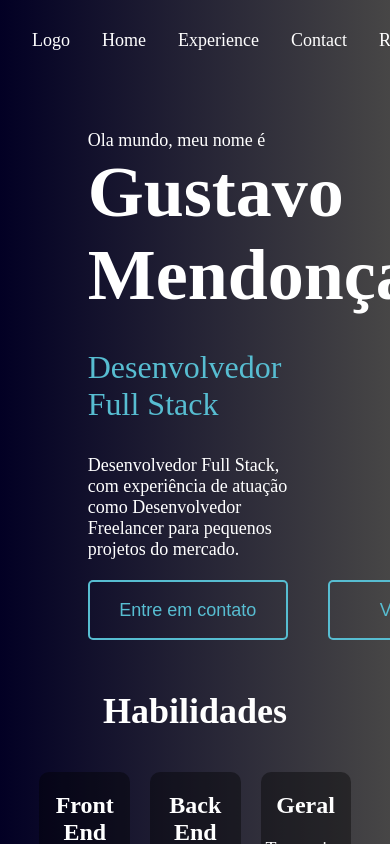
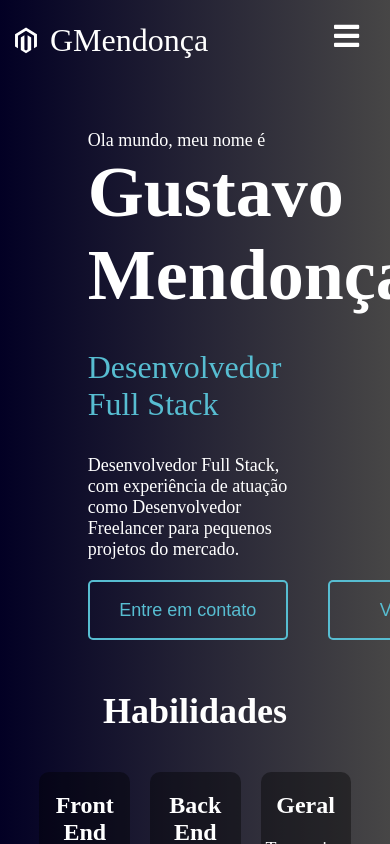
Before and after one commit to GustavoMen/Next-Portfolio, a Next.js app: page / in a window 390 px wide. Shown: the top 844 px of the page. Built offline with nearby package versions, Linux system fonts and the light colour scheme.

Commit message:
Responsive Navbar

```diff
--- a/components/Navbar/Navbar.elements.js
+++ b/components/Navbar/Navbar.elements.js
@@ -1,4 +1,5 @@
 import styled from "styled-components";
+import { DiMagento } from "react-icons/di";
 
 export const Nav = styled.nav`
   align-items: center;
@@ -7,10 +8,62 @@ export const Nav = styled.nav`
   display: flex;
   flex-direction: row;
   justify-content: space-around;
+  @media screen and (max-width: 960px) {
+    justify-content: space-between;
+  }
 `;
 
-export const Logo = styled.h1`
-  color: red;
+export const NavLogo = styled.div`
+  color: #fff;
+  justify-self: flex-start;
+  cursor: pointer;
+  text-decoration: none;
+  font-size: 2rem;
+  display: flex;
+  align-items: center;
+  margin-left: 10px;
+`;
+
+export const NavIcon = styled(DiMagento)`
+  margin-right: 0.5rem;
+`;
+
+export const MobileIcon = styled.div`
+  display: none;
+  @media screen and (max-width: 960px) {
+    display: block;
+    position: absolute;
+    top: 0;
+    right: 0;
+    transform: translate(-100%, 60%);
+    font-size: 1.8rem;
+    cursor: pointer;
+  }
+`;
+
+export const NavMenu = styled.ul`
+  display: flex;
+  align-items: center;
+  list-style: none;
+  text-align: center;
+  @media screen and (max-width: 960px) {
+    display: flex;
+    flex-direction: column;
+    width: 100%;
+    height: 90vh;
+    position: absolute;
+    top: 80px;
+    left: ${({ click }) => (click ? 0 : "-100%")};
+    opacity: 1;
+    transition: all 0.5s ease;
+    background: rgb(2, 0, 36);
+    background: linear-gradient(
+      90deg,
+      rgba(2, 0, 36, 1) 0%,
+      rgba(71, 70, 70, 1) 100%,
+      rgba(0, 212, 255, 1) 100%
+    );
+  }
 `;
 
 export const NavItem = styled.span`
@@ -23,8 +76,10 @@ export const NavItem = styled.span`
   &:hover {
     color: #57bdd1;
   }
+
+  @media screen and (max-width: 960px) {
+    margin-left: 0;
+    font-size: 22px;
+    text-align: center;
+  }
 `;
-
-export const ItemName = styled.a`
-  text-decoration: none;
-`;
--- a/components/Navbar/Navbar.js
+++ b/components/Navbar/Navbar.js
@@ -1,16 +1,53 @@
 import Link from "next/link";
-import { Nav, NavItem } from "./Navbar.elements";
+import {
+  Nav,
+  NavItem,
+  MobileIcon,
+  NavMenu,
+  NavIcon,
+  NavLogo,
+} from "./Navbar.elements";
+import { useState, useEffect } from "react";
+import { FaBars, FaTimes } from "react-icons/fa";
+import { IconContext } from "react-icons/lib";
 
 const Navbar = () => {
+  const [click, setClick] = useState(false);
+  const [button, setButton] = useState(true);
+
+  const handleClick = () => setClick(!click);
+  const closeMobileMenu = () => setClick(false);
+  const showButton = () => {
+    if (window.innerWidth <= 960) {
+      setButton(false);
+    } else {
+      setButton(true);
+    }
+  };
+
+  useEffect(() => {
+    showButton();
+  }, []);
+
+  useEffect(() => {
+    // Client-side-only code
+    window.addEventListener("resize", showButton);
+  });
+
   return (
     <>
+      <IconContext.Provider value={{ color: "#fff" }}>
         <Nav>
-        <div>
-          <Link href="/">
-            <NavItem>Logo</NavItem>
+          <NavLogo>
+            <Link href="/" onClick={closeMobileMenu}>
+              <NavIcon />
             </Link>
-        </div>
-        <div>
+            GMendonça
+          </NavLogo>
+          <MobileIcon onClick={handleClick}>
+            {click ? <FaTimes /> : <FaBars />}
+          </MobileIcon>
+          <NavMenu onClick={handleClick} click={click}>
             <Link href="/">
               <a>
                 <NavItem>Home</NavItem>
@@ -34,8 +71,9 @@ const Navbar = () => {
                 <NavItem>Resume</NavItem>
               </a>
             </Link>
-        </div>
+          </NavMenu>
         </Nav>
+      </IconContext.Provider>
     </>
   );
 };
```
Lines whose indentation alone changed are shown as unchanged.
